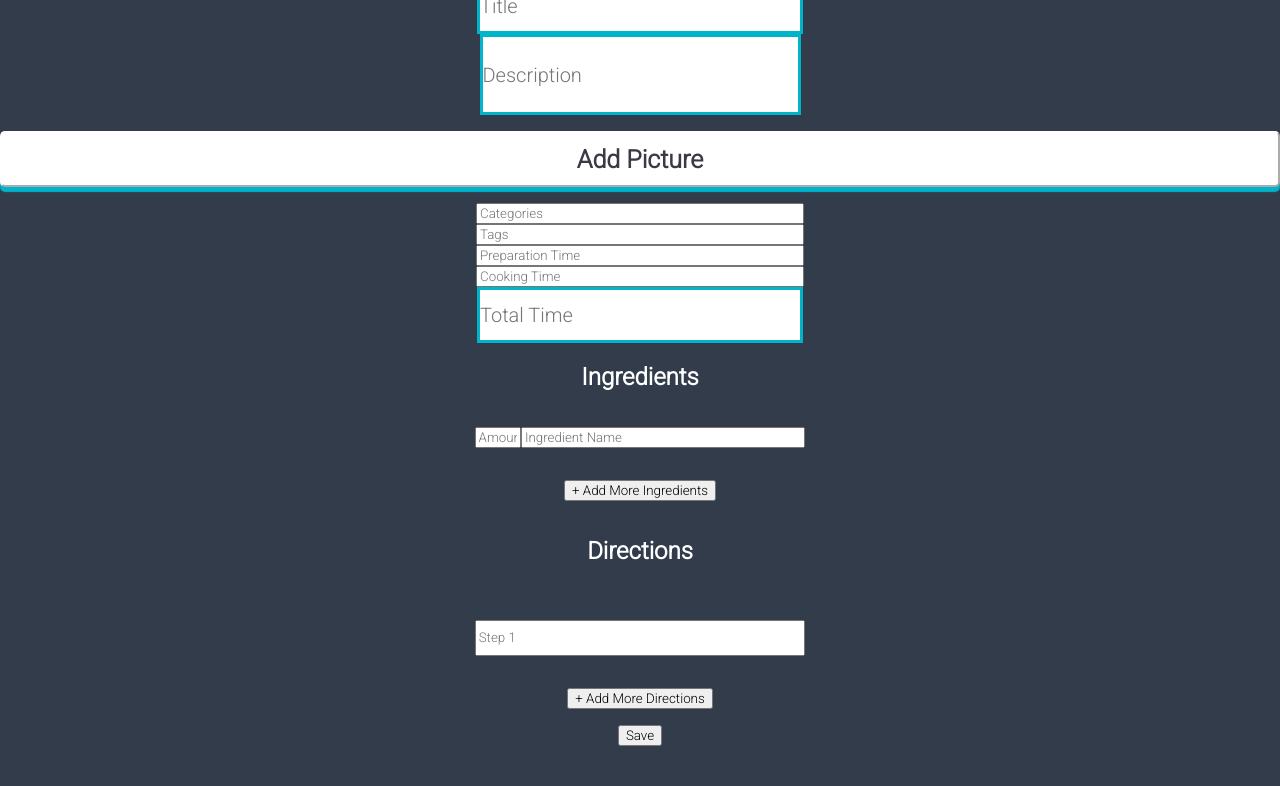
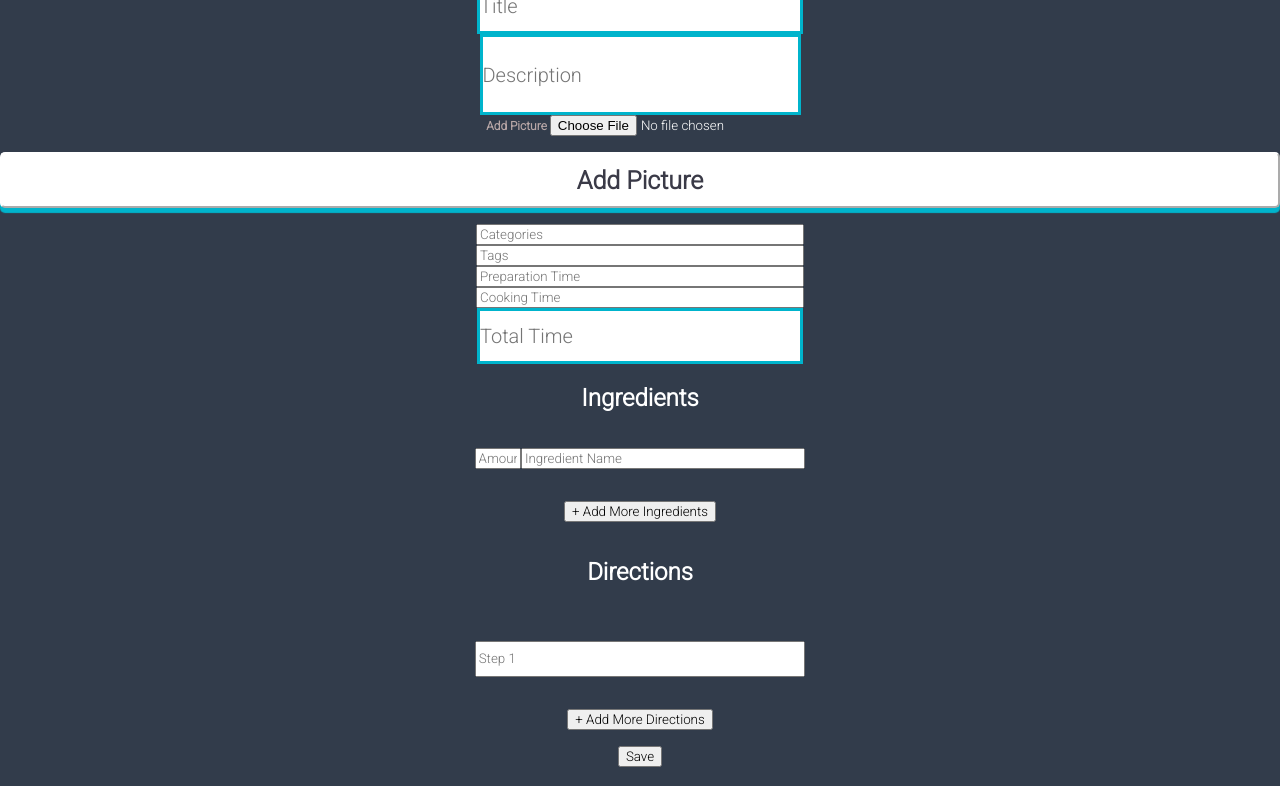
Before and after one commit to cse110-fa21-group12/cse110-fa21-group12, a plain HTML site: page source/create-recipe.html in a window 1280 px wide. Shown: the part 79-865 px from the top of the page. Before the commit the page ends 844 px from the top, so only its background shows below. Drawn offline with Linux system fonts and the light colour scheme.

Commit message:
Added picture upload functionality to create recipe page

```diff
--- a/source/create-recipe.html
+++ b/source/create-recipe.html
@@ -18,6 +18,10 @@
       </form>
     </section>
     <section id="enter-picture">
+      <form>
+        <label for="img"> Add Picture </label>
+        <input type="file" accept="image/*">
+      </form>
       <button class="createRecipe" type="button">Add Picture</button>
     </section>
     <section id="filters">
```
